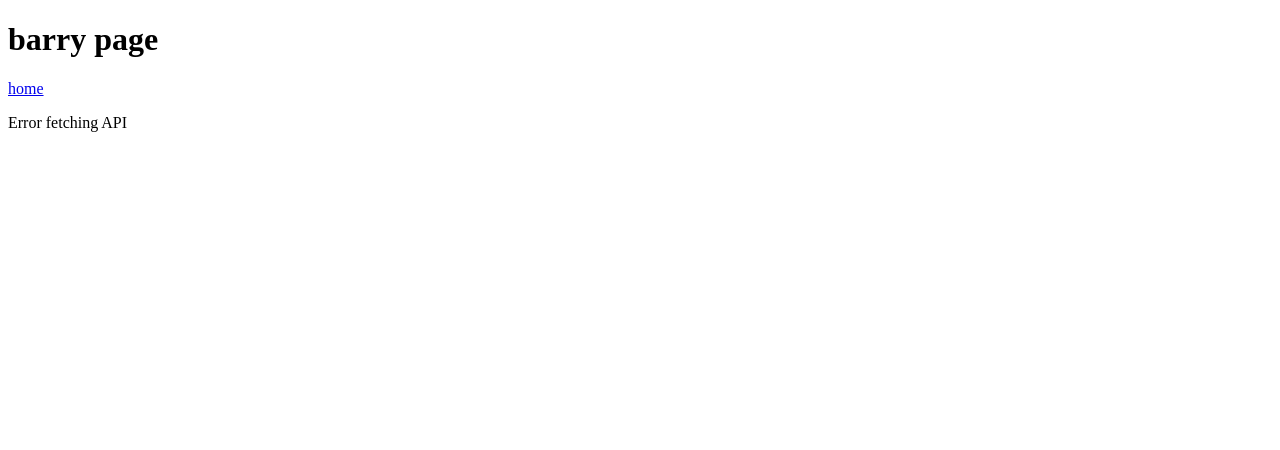
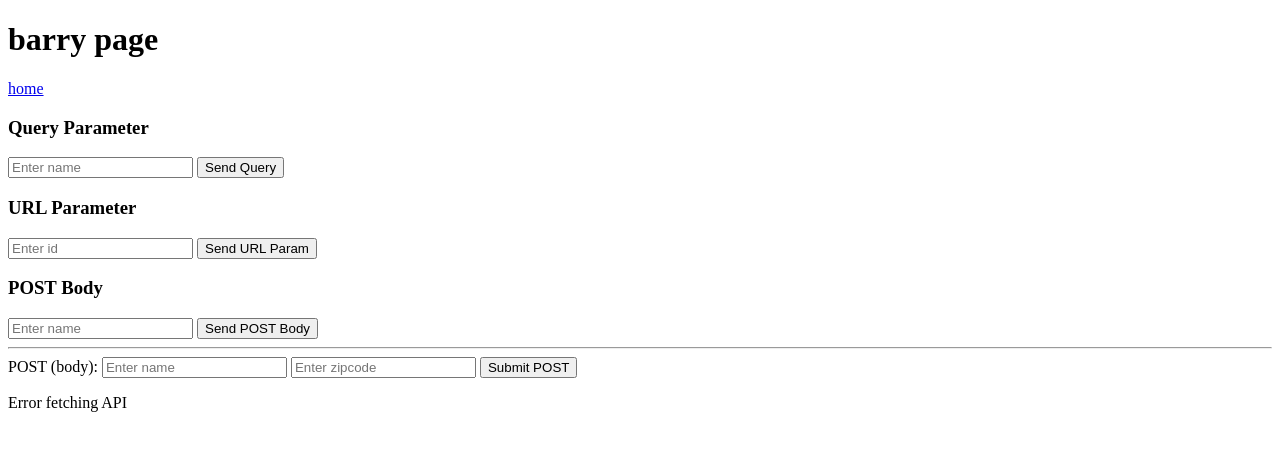
Before and after one commit to Van1410/effective-octo-guacamole-hello-express, a website: page Public/barry.html in a window 1280 px wide. Drawn offline with Linux system fonts and the light colour scheme; no server answers.

Commit message:
Update barry.html

```diff
--- a/Public/barry.html
+++ b/Public/barry.html
@@ -1,23 +1,94 @@
 <!DOCTYPE html>
 <html lang="en">
+
 <head>
   <meta charset="UTF-8">
   <meta name="viewport" content="width=device-width, initial-scale=1.0">
   <title>barry</title>
 </head>
+
 <body>
   <h1>barry page</h1>
   <a href="/"> home</a>
 
+
+
+  <div>
+    <h3>Query Parameter</h3>
+    <input id="queryName" type="text" placeholder="Enter name">
+    <button onclick="sendQuery()">Send Query</button>
+    <div id="queryResult"></div>
+  </div>
+
+  <div>
+    <h3>URL Parameter</h3>
+    <input id="urlId" type="text" placeholder="Enter id">
+    <button onclick="sendUrl()">Send URL Param</button>
+    <div id="urlResult"></div>
+  </div>
+
+
+  <div>
+    <h3>POST Body</h3>
+    <input id="bodyName" type="text" placeholder="Enter name">
+    <button onclick="sendBody()">Send POST Body</button>
+    <div id="bodyResult"></div>
+  </div>
+
+<hr>
+
+  <form id="postForm" method="get" action="/api/body">
+    <label>POST (body): </label>
+    <input id="postFormName" name="name" placeholder="Enter name">
+    <input type="number" id="postFormZipCode" name="zip" placeholder="Enter zipcode" >
+    <button type="submit">Submit POST</button>
+  </form>
+  <div id="postFormResult"></div>
+
+
   <script>
+
+    function sendQuery() {
+      const name = document.getElementById('queryName').value;
+      fetch(`/api/query?name=${encodeURIComponent(name)}`)
+        .then(res => res.json())
+        .then(data => {
+          document.getElementById('queryResult').textContent = data.message;
+        });
+    }
+
+    function sendUrl() {
+      const id = document.getElementById('urlId').value;
+      fetch(`/api/url/${encodeURIComponent(id)}`)
+        .then(res => res.json())
+        .then(data => {
+          document.getElementById('urlResult').textContent = data.message;
+        });
+    }
+
+    function sendBody() {
+      const name = document.getElementById('bodyName').value;
+      fetch('/api/body', {
+        method: 'POST',
+        headers: { 'Content-Type': 'application/json' },
+        body: JSON.stringify({ name })
+      })
+        .then(res => res.json())
+        .then(data => {
+          document.getElementById('bodyResult').textContent = data.message;
+        });
+    }
+
     fetch('/api/barry')
       .then(response => response.json())
       .then(data => {
         document.body.innerHTML += `<p>API says: ${data.myVar}</p>`;
+        console.log(data);
       })
       .catch(err => {
         document.body.innerHTML += `<p>Error fetching API</p>`;
       });
   </script>
 </body>
+
 </html>
```
Lines whose indentation alone changed are shown as unchanged.
